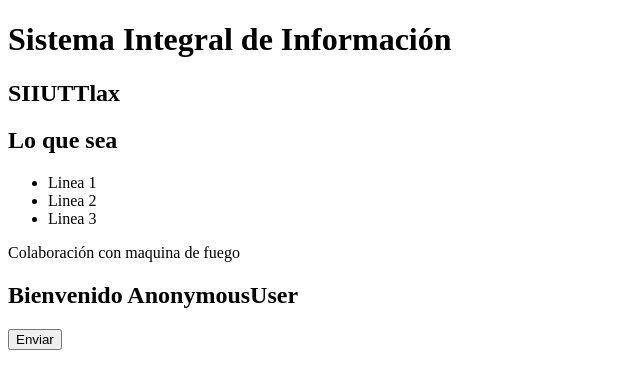
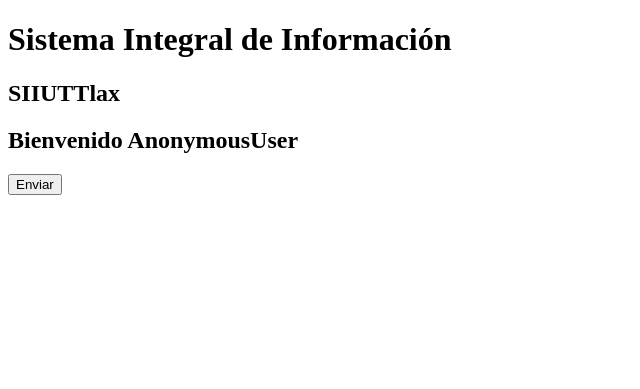
Before and after one commit to Hinmorlath/siiuttlax, a Django app: template siiuttlax/templates/home/home.html in a window 1280 px wide. Shown: the top 389 px of the page, without its empty margins (0-640 px from the left). Run offline with Django 5.2, Linux system fonts and the light colour scheme; the template is opened without the code that fills it, so the values that code supplies are empty; parts of the project's set-up code (start-up, migrations or seed data) failed here and were passed over.

Commit message:
Nuevo commit con auth

```diff
--- a/siiuttlax/templates/home/home.html
+++ b/siiuttlax/templates/home/home.html
@@ -5,18 +5,6 @@
 {% block content %}
   <h1>Sistema Integral de Información</h1>
   <h2>SIIUTTlax</h2>
-
-  <h2>Lo que sea</h2>
-
-
-  <ul>
-    <li>Linea 1</li>
-    <li>Linea 2</li>
-    <li>Linea 3</li>
-  </ul>
-
-  <p>Colaboración con maquina de fuego</p>
-
   <h2>Bienvenido {{user}} </h2>
 
   <form action="{%  url 'logout' %}" method="post">
```
